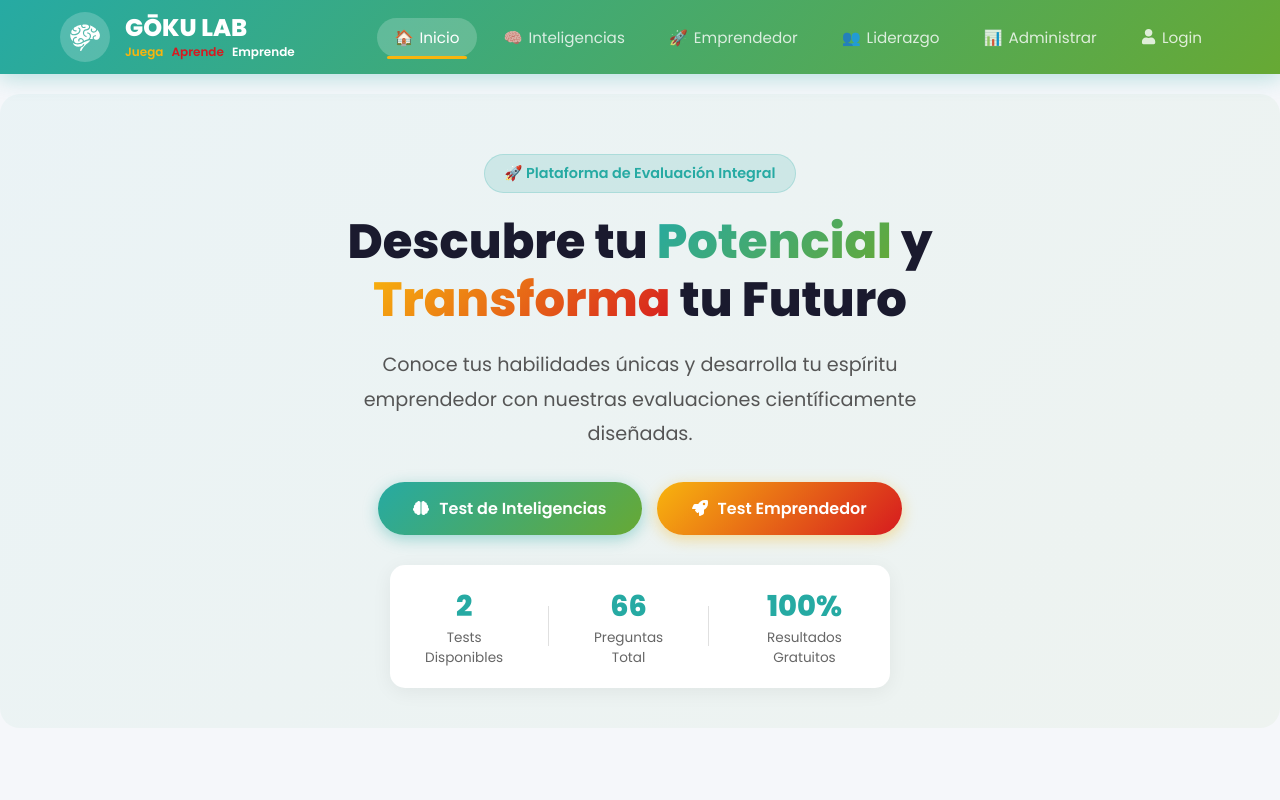
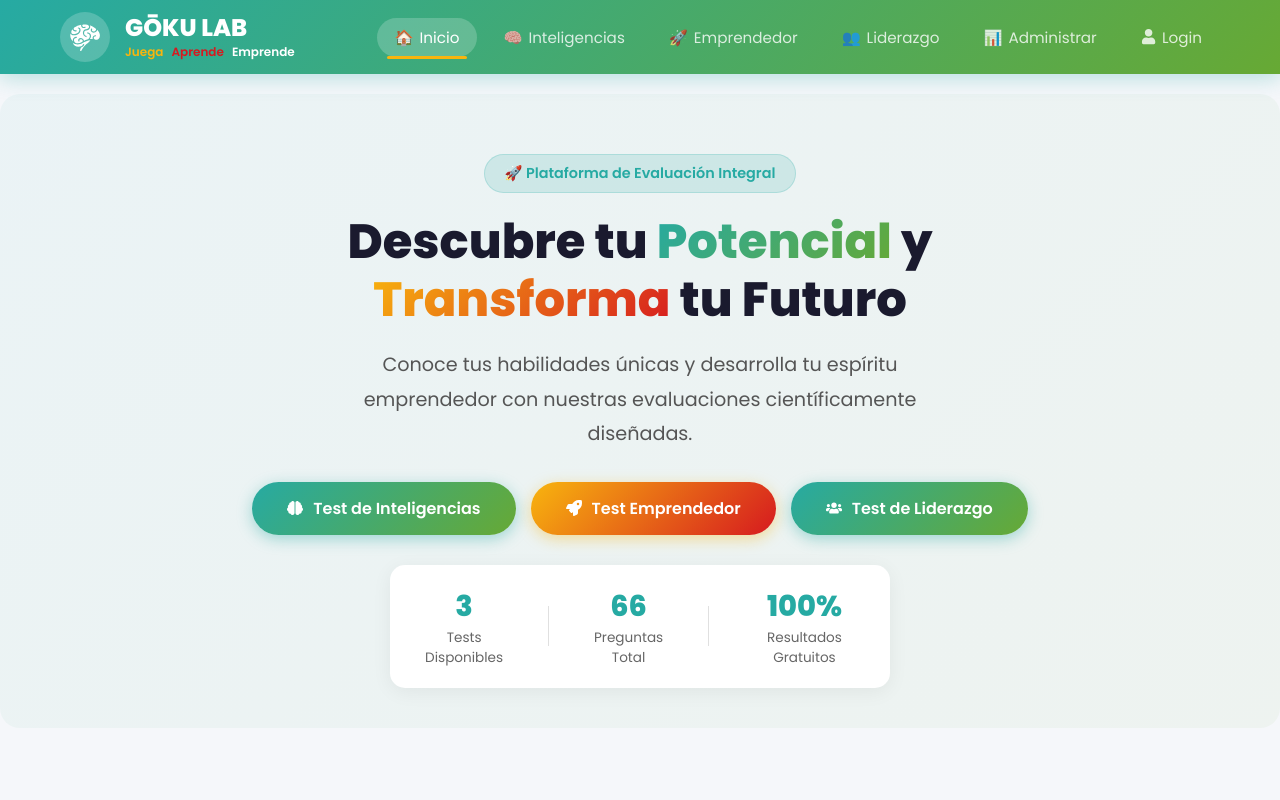
Before and after one commit to jcrendon0909/Gokulab_plataforma_de_evaluacion, a React (Vite) app in the folder frontend/: page / in a window 1280 px wide. Shown: the top 800 px of the page. Built offline with nearby package versions, Linux system fonts and the light colour scheme.

Commit message:
Update Hero.jsx

```diff
--- a/frontend/src/components/home/Hero.jsx
+++ b/frontend/src/components/home/Hero.jsx
@@ -1,7 +1,7 @@
 import React from 'react';
 import { motion } from 'framer-motion';
 import { useNavigate } from 'react-router-dom';
-import { FaRocket, FaBrain } from 'react-icons/fa';
+import { FaRocket, FaBrain, FaUsers } from 'react-icons/fa';
 import './Hero.css';
 
 const Hero = () => {
@@ -64,6 +64,13 @@ const Hero = () => {
             >
               <FaRocket /> Test Emprendedor
             </button>
+            {/* ===== NUEVO BOTÓN PARA LIDERAZGO ===== */}
+            <button
+              className="btn btn-primary"
+              onClick={() => navigate('/test/liderazgo')}
+            >
+              <FaUsers /> Test de Liderazgo
+            </button>
           </motion.div>
 
           <motion.div
@@ -73,12 +80,12 @@ const Hero = () => {
             transition={{ duration: 1, delay: 1 }}
           >
             <div className="stat-item">
-              <span className="stat-number">2</span>
+              <span className="stat-number">3</span> {/* ← Cambiado de 2 a 3 */}
               <span className="stat-label">Tests Disponibles</span>
             </div>
             <div className="stat-divider"></div>
             <div className="stat-item">
-              <span className="stat-number">66</span>
+              <span className="stat-number">66</span> {/* ← Puedes cambiarlo a 108 si quieres */}
               <span className="stat-label">Preguntas Total</span>
             </div>
             <div className="stat-divider"></div>
```
